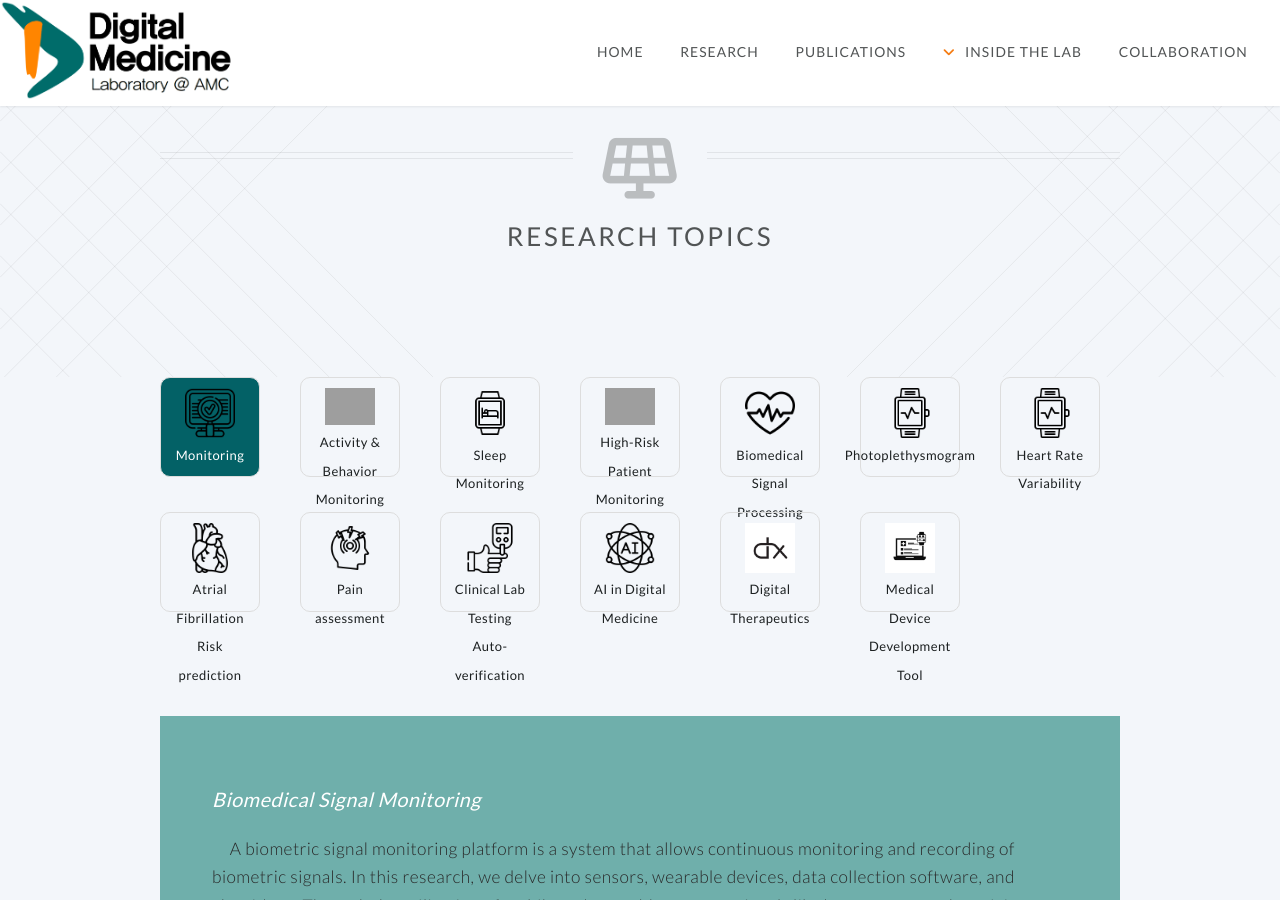
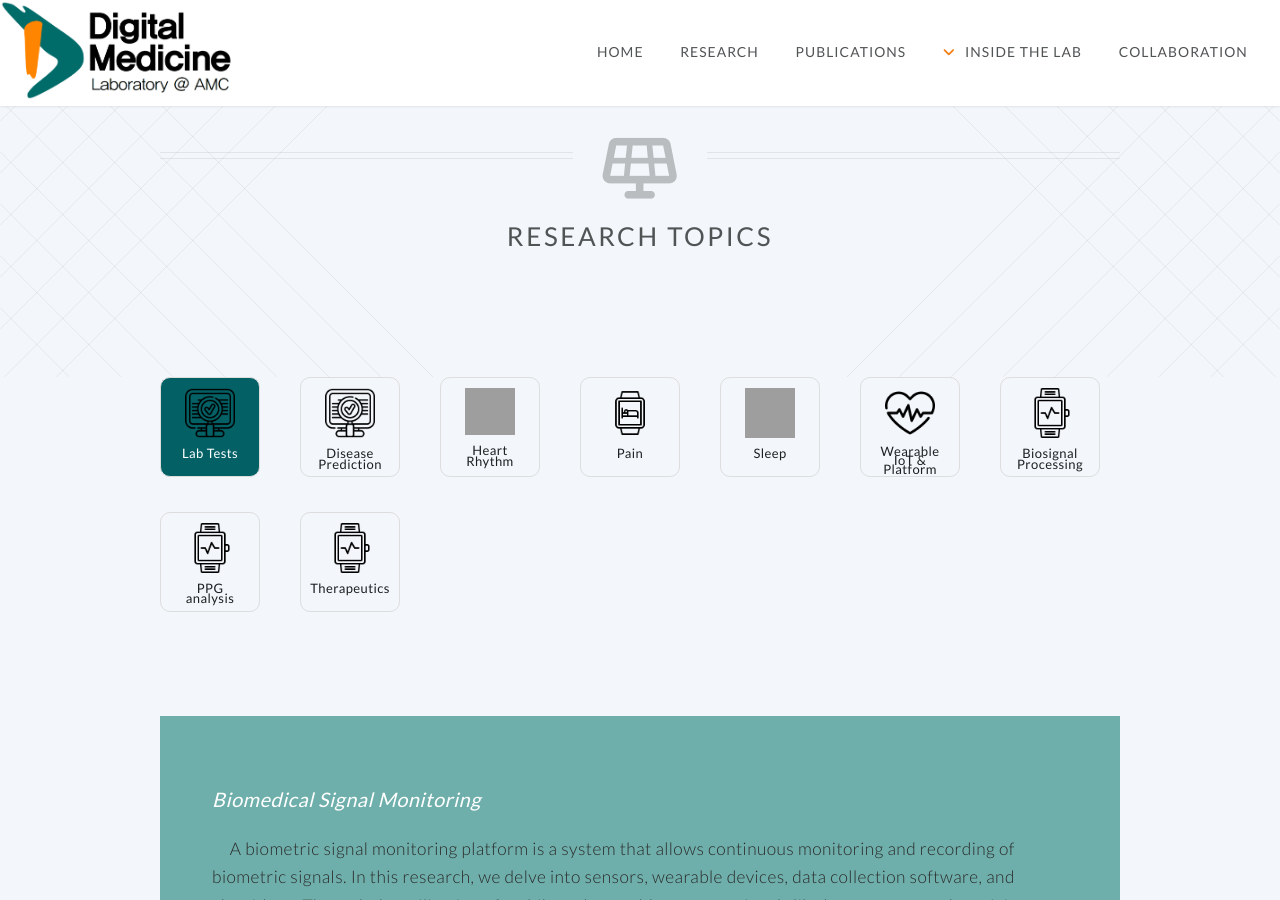
Before and after one commit to ydon1111/ydon1111.github.io, a Jekyll site: the page built from htmls/research_topics.html, in a window 1280 px wide and 900 px high. Built offline with Jekyll 4.4.1, drawn with Linux system fonts in a browser that asks for light colours; nearby versions of some CDN libraries; grey boxes are pictures that could not be loaded.

Commit message:
research bottom 수정

```diff
--- a/css/style.css
+++ b/css/style.css
@@ -1416,6 +1416,9 @@ a.small-button.clicked {
 	margin: 0;
 }
 
+
+
+
 .nav-link {
 	display: flex;
 	flex-direction: column;
--- a/htmls/research_topics.html
+++ b/htmls/research_topics.html
@@ -17,92 +17,66 @@ layout: default
     <section class="nav-item">
       <ul>
         <li><a href="#" class="nav-link_re active"><img src="/images/icons/audit.png" alt="">
-          <span style="line-height: 20%;"><br></span>Monitoring</a>
+            <span style="line-height: 80%;"><br>Lab Tests</a></span>
         </li>
       </ul>
     </section>
 
+    <section class="nav-item">
+      <ul>
+        <li><a href="#" class="nav-link_re"><img src="/images/icons/audit.png" alt="">
+            <span style="line-height: 80%;"><br>Disease Prediction</a></span>
+        </li>
+      </ul>
+    </section>
+
+
     <section>
       <ul>
         <li><a href="publications_conference.html" class="nav-link_re"><img src="/images/icons/monitoring.png" alt="">
-          <span style="line-height: 20%;"><br></span>Activity & Behavior Monitoring</a></li>
+            <span style="line-height: 80%;"><br>Heart Rhythm</a></li></span>
       </ul>
     </section>
 
     <section>
       <ul>
         <li><a href="publications_patent.html" class="nav-link_re"><img src="/images/icons/smartwatch.png" alt="">
-          <span style="line-height: 20%;"><br></span>Sleep Monitoring</a></li>
+            <span style="line-height: 80%;"><br>Pain</a></li></span>
       </ul>
     </section>
 
     <section>
       <ul>
         <li><a href="publications_patent.html" class="nav-link_re"><img src="/images/icons/flow-chart.png" alt="">
-          <span style="line-height: 20%;"><br></span>High-Risk Patient Monitoring</a></li>
+            <span style="line-height: 80%;"><br>Sleep</a></li></span>
       </ul>
     </section>
 
     <section>
       <ul>
         <li><a href="publications_patent.html" class="nav-link_re"><img src="/images/icons/heart-rate.png" alt="">
-          <span style="line-height: 20%;"><br></span>Biomedical Signal Processing</a></li>
+            <span style="line-height: 70%;"><br>Wearable IoT & Platform</a></li></span>
       </ul>
     </section>
 
     <section>
       <ul>
         <li><a href="publications_patent.html" class="nav-link_re"><img src="/images/icons/heart-rate-watch.png" alt="">
-          <span style="line-height: 20%;"><br></span>Photoplethysmogram</a></li>
+            <span style="line-height: 80%;"><br>Biosignal Processing</a></li></span>
       </ul>
     </section>
 
     <section>
       <ul>
         <li><a href="publications_patent.html" class="nav-link_re"><img src="/images/icons/heart-rate-watch.png" alt="">
-          <span style="line-height: 20%;"><br></span>Heart Rate Variability</a></li>
+            <span style="line-height: 80%;"><br>PPG analysis</a></li></span>
       </ul>
     </section>
 
     <section>
       <ul>
-        <li><a href="publications_patent.html" class="nav-link_re"><img src="/images/icons/heart.png" alt="">
-          <span style="line-height: 20%;"><br></span>Atrial Fibrillation Risk prediction</a></li>
-      </ul>
-    </section>
-
-    <section>
-      <ul>
-        <li><a href="publications_patent.html" class="nav-link_re"><img src="/images/icons/headache.png" alt="">
-          <span style="line-height: 20%;"><br></span>Pain assessment</a></li>
-      </ul>
-    </section>
-
-    <section>
-      <ul>
-        <li><a href="publications_patent.html" class="nav-link_re"><img src="/images/icons/sugar-blood-level.png" alt="">
-          <span style="line-height: 20%;"><br></span>Clinical Lab Testing Auto-verification</a></li>
-      </ul>
-    </section>
-
-    <section>
-      <ul>
-        <li><a href="publications_patent.html" class="nav-link_re"><img src="/images/icons/artificial-intelligence.png" alt="">
-          <span style="line-height: 20%;"><br></span>AI in Digital Medicine</a></li>
-      </ul>
-    </section>
-
-    <section>
-      <ul>
-        <li><a href="publications_patent.html" class="nav-link_re"><img src="/images/icons/Digital Therapeutics.png" alt="">
-          <span style="line-height: 20%;"><br></span>Digital Therapeutics</a></li>
-      </ul>
-    </section>
-
-    <section>
-      <ul>
-        <li><a href="publications_patent.html" class="nav-link_re"><img src="/images/icons/Medical Device Development Tool.png" alt="">
-          <span style="line-height: 20%;"><br></span>Medical Device Development Tool</a></li>
+        <li><a href="publications_patent.html" class="nav-link_re"><img src="/images/icons/heart-rate-watch.png" alt="">
+            <span style="line-height: 80%;"><br>Therapeutics</a></li></span>
       </ul>
     </section>
 
```
